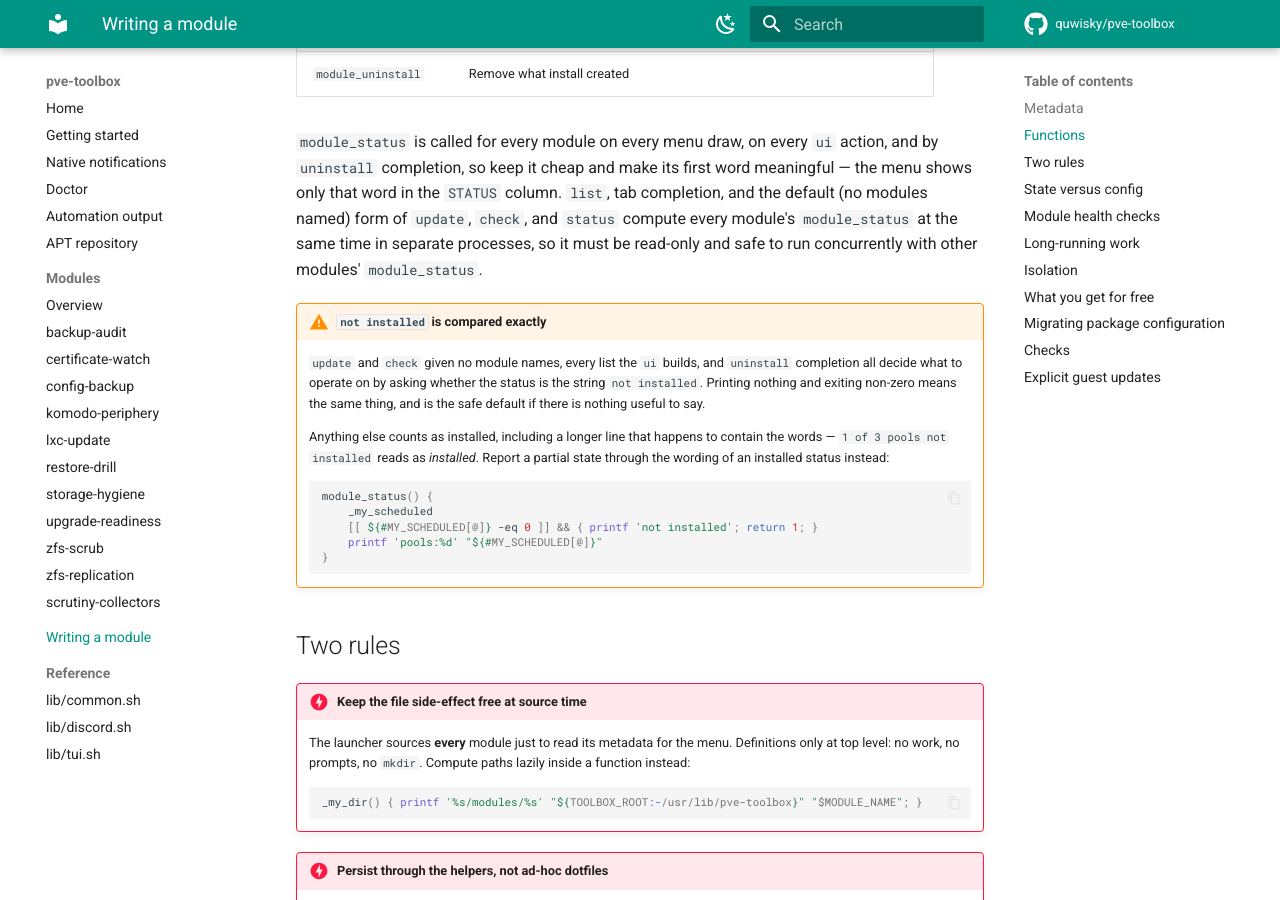
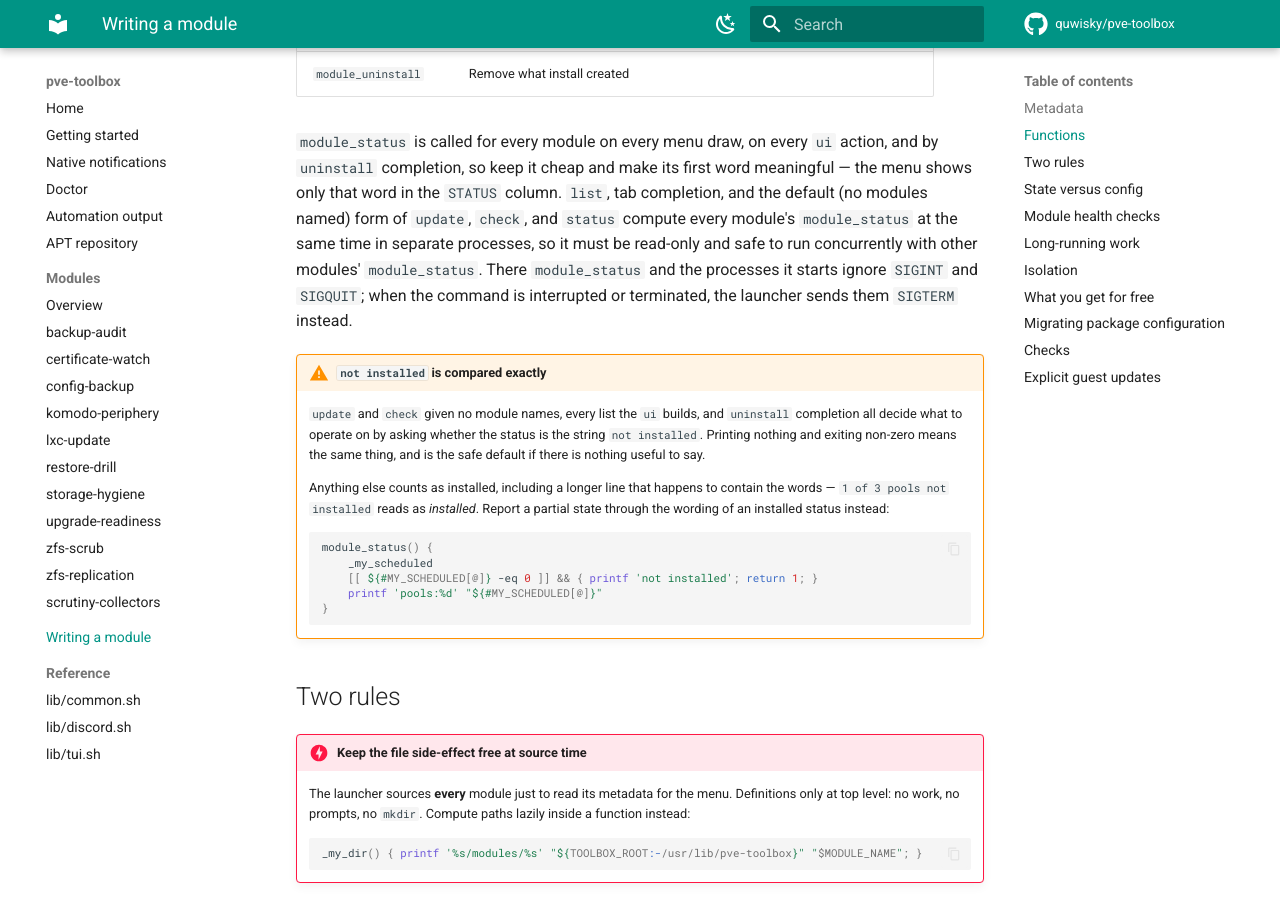
Before and after one commit to quwisky/pve-toolbox, an MkDocs documentation site: the page built from docs/writing-a-module.md, in a window 1280 px wide and 900 px high, scrolled down 893 px. Built offline with MkDocs 1.6.1 and Material for MkDocs 9.7.7, drawn with Linux system fonts in a browser that asks for light colours; comment, search, counter and statistics services are not loaded.

Commit message:
fix(cli): stop status workers on exit within 3s instead of waiting for them
An interrupted list could hang: ^C reached every bash process of the status workers, bash can spin forever in a subshell that SIGINT hits while it forks, and the EXIT trap waited for the worker above it.

The workers and what they start now ignore SIGINT and SIGQUIT, so only the launcher acts on ^C. Its EXIT trap sends TERM to every process below it, again to any left, for at most 3s, without forking, and then removes the status directory. The workers are forked with stderr on /dev/null, because one hit by ^C before it ignores it prints bash's own complaints.

The directory name is chosen before mkdir creates it, and the trap is set first, so an interrupt during its creation cannot leave it behind. The trap removes it only if it is a real directory owned by this user.

Every interrupt test runs through a helper with a 10s watchdog that kills the process group, and checks that nothing of the group is left running. A new test interrupts and terminates a list whose module_status never stops on ^C.

```diff
--- a/docs/writing-a-module.md
+++ b/docs/writing-a-module.md
@@ -38,7 +38,9 @@ word meaningful — the menu shows only that word in the `STATUS` column.
 `list`, tab completion, and the default (no modules named) form of `update`,
 `check`, and `status` compute every module's `module_status` at the same time
 in separate processes, so it must be read-only and safe to run concurrently
-with other modules' `module_status`.
+with other modules' `module_status`. There `module_status` and the processes
+it starts ignore `SIGINT` and `SIGQUIT`; when the command is interrupted or
+terminated, the launcher sends them `SIGTERM` instead.
 
 !!! warning "`not installed` is compared exactly"
 
```
Also changed, not shown: 2 other files.
